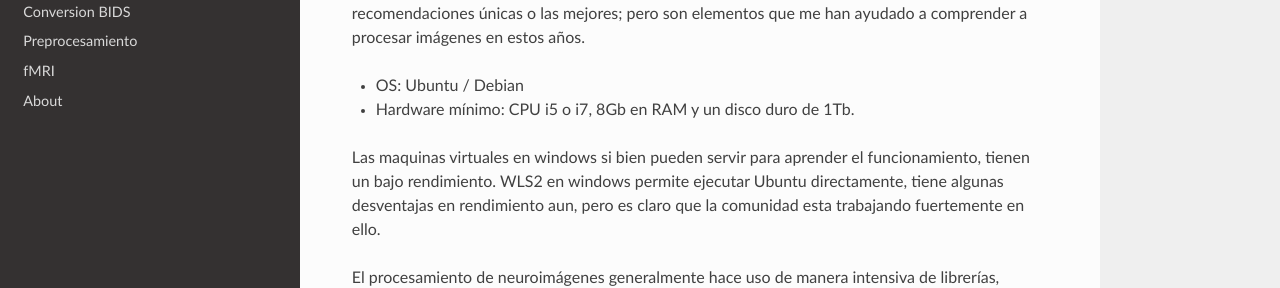
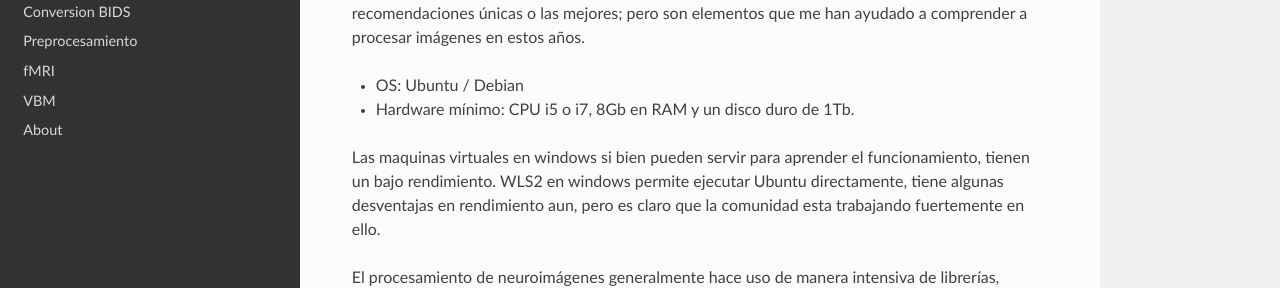
Before and after one commit to pabloreyesg/Scrips-to-MRI, an MkDocs documentation site: the page built from docs/index.md, in a window 1280 px wide. Shown: the part 406-694 px from the top of the page. Built offline with MkDocs 1.6.1, drawn with Linux system fonts in a browser that asks for light colours; nearby versions of some CDN libraries.

Commit message:
Update mkdocs.yml

```diff
--- a/mkdocs.yml
+++ b/mkdocs.yml
@@ -20,6 +20,7 @@ nav:
     - Conversion BIDS: BIDScon.md
     - Preprocesamiento: preprocesamiento.md
     - fMRI: Funcional_fsl.md
+    - VBM: vbm.md
     - About: about.md
 
 
```
